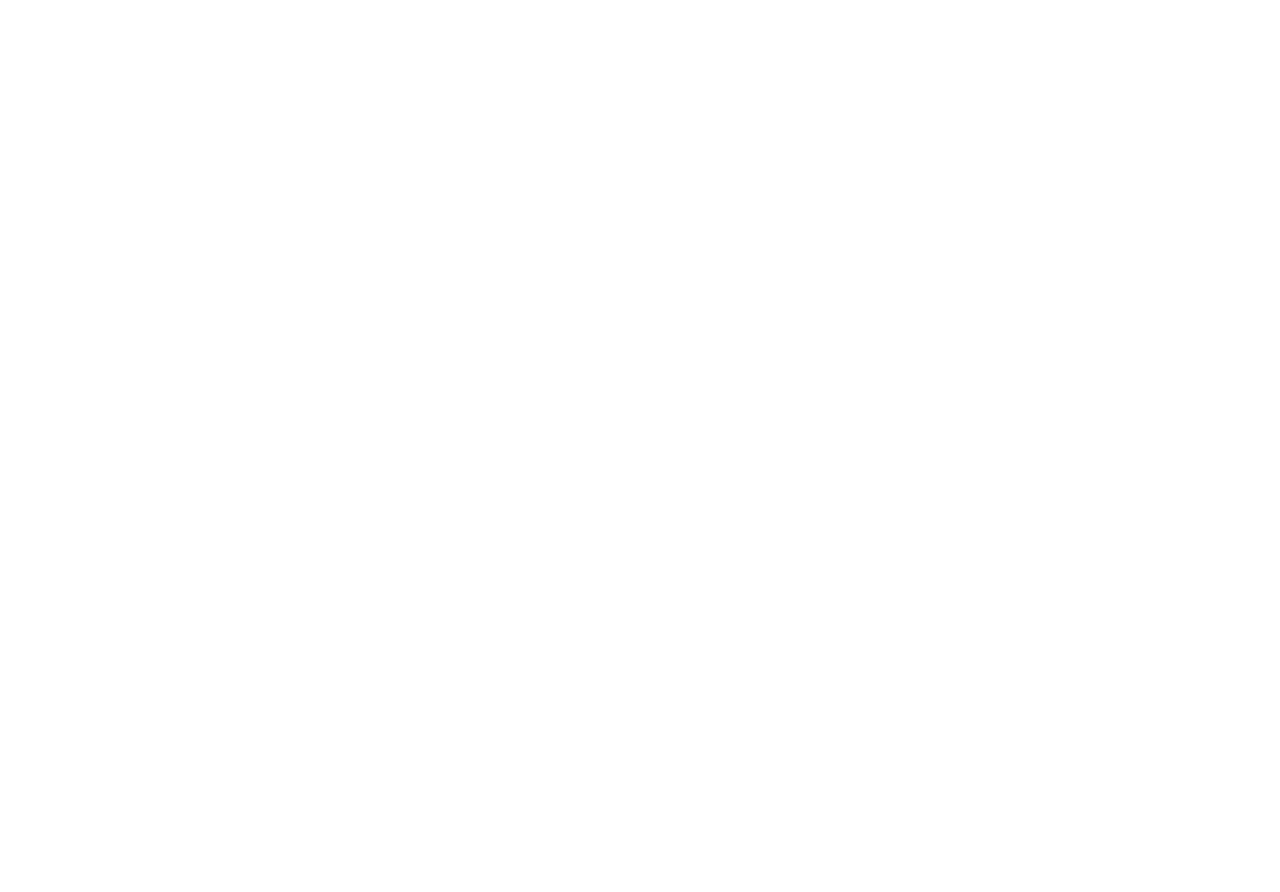
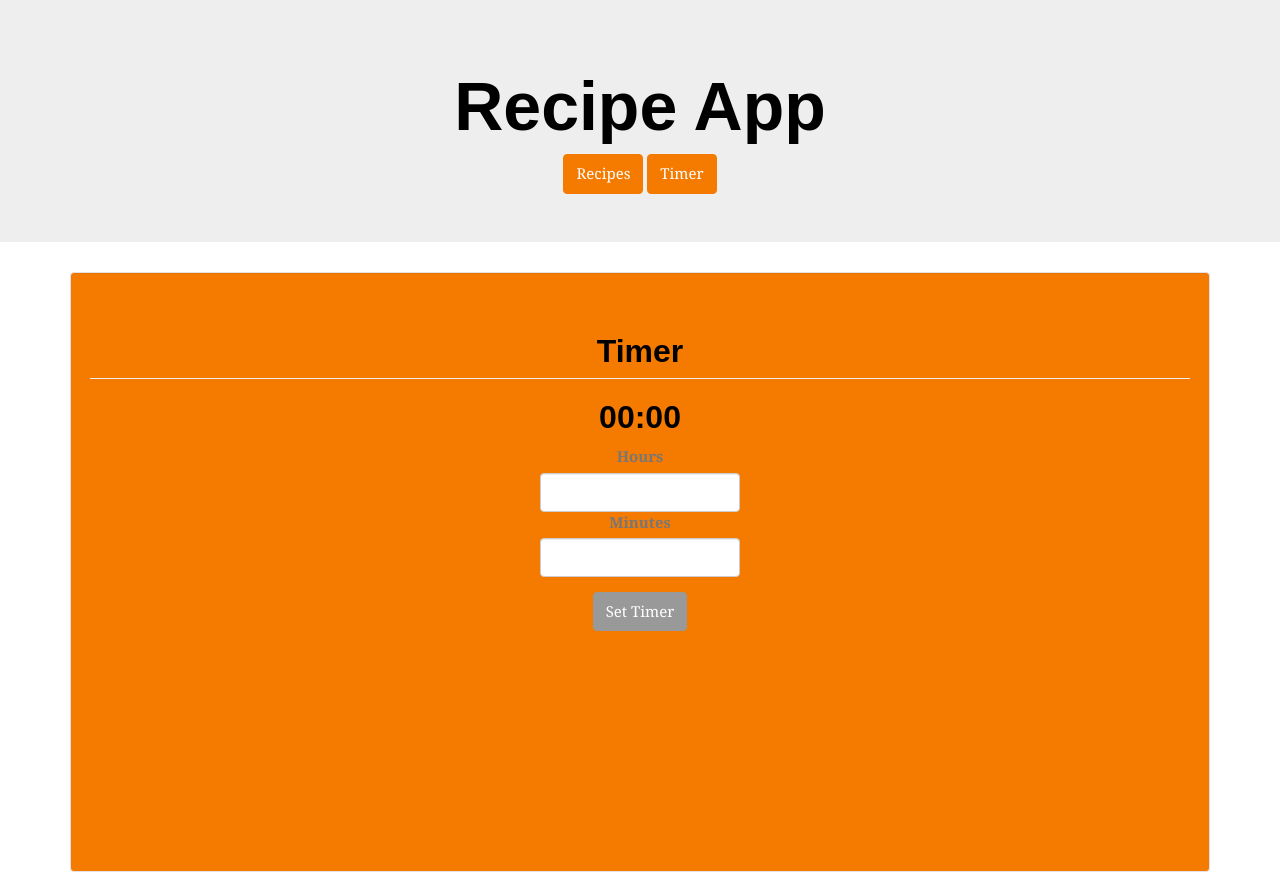
Before and after one commit to crisayala16/Recipe-App, a PHP site: page /timer.html in a window 1280 px wide. Before the commit the page is empty. Before the commit the page ends 800 px from the top, so only its background shows below. Run offline with PHP 8.4, Linux system fonts and the light colour scheme; some libraries are stand-ins or nearby versions; some web fonts are replaced.

Commit message:
basic layout

```diff
--- a/assets/css/style.css
+++ b/assets/css/style.css
@@ -2,3 +2,7 @@
 	height: 600px;
 	background: #f57a00;
 }
+input{
+	width: 200px !important;
+	margin: 0 auto;
+}
--- a/index.html
+++ b/index.html
@@ -24,7 +24,7 @@
 			</div>
 			<div class="col-md-9">
 				<div class="well text-center">
-				<h2 class="page-header">Recipes</h2>
+				<h2 class="page-header">Recipes <button class="btn btn-info">New Recipe</button></h2>
 				</div>
 			</div>
 		</div>
--- a/timer.html
+++ b/timer.html
@@ -0,0 +1,37 @@
+<!DOCTYPE html>
+<html>
+<head>
+	<title>Recipe App</title>
+	<meta charset="utf-8">
+	<link rel="stylesheet" type="text/css" href="assets/css/reset.css">
+	<link rel="stylesheet" type="text/css" href="assets/css/bootswatch.css">
+	<link rel="stylesheet" type="text/css" href="assets/css/style.css">
+	<script src="https://ajax.googleapis.com/ajax/libs/jquery/3.1.1/jquery.min.js"></script>
+	<script src="https://maxcdn.bootstrapcdn.com/bootstrap/3.3.7/js/bootstrap.min.js"></script>
+</head>
+<body>
+	<div class="container-fluid jumbotron text-center">
+		<h1>Recipe App</h1>
+		<a href="index.html"><button class="btn btn-danger">Recipes</button></a>
+		<a href="timer.html"><button class="btn btn-danger">Timer</button></a>
+	</div>
+	<div class="container">
+		<div class="row">
+			<div class="col-md-12">
+				<div class="well text-center">
+					<h2 class="page-header">Timer</h2>
+					<h2>00:00</h2>
+					<div class="form-group">
+							<label class="control-label">Hours</label>
+							<input type="text" class="form-control" id="hour-input">
+							<label class="control-label">Minutes</label>
+							<input type="text" class="form-control" id="minute-input">
+						</div>
+					<button class="btn btn-default">Set Timer</button>
+
+				</div>
+			</div>
+		</div>
+	</div>
+</body>
+</html>
```
